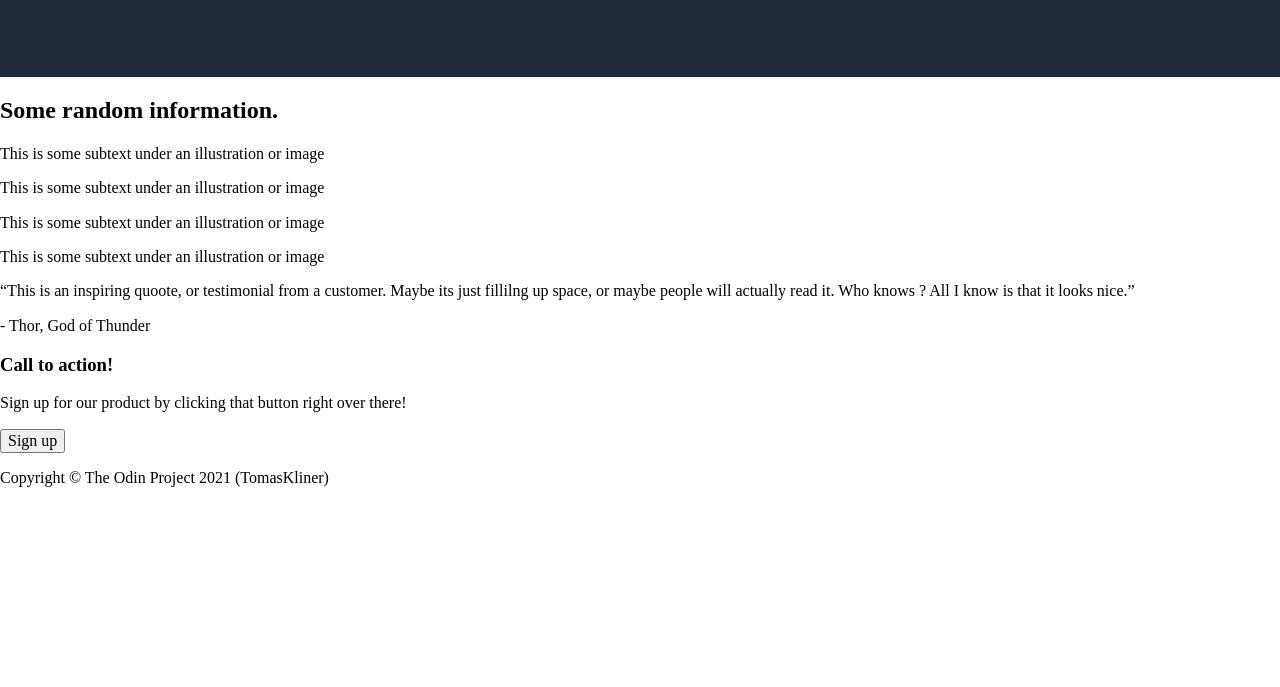
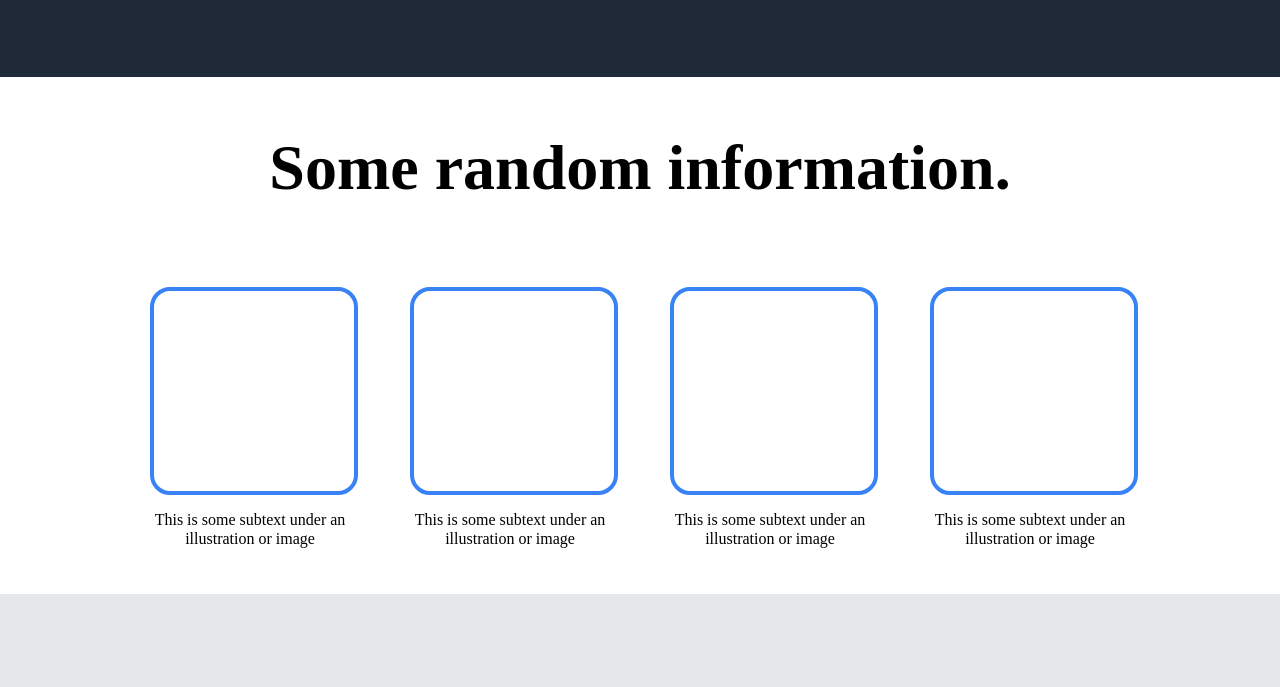
Before and after one commit to TomasKliner/Odin-LadningPage, a plain HTML site: page index.html in a window 1280 px wide. Shown: the part 638-1325 px from the top of the page. Before the commit the page ends 1141 px from the top, so only its background shows below. Drawn offline with Linux system fonts and the light colour scheme.

Commit message:
styling in the middle

```diff
--- a/css.css
+++ b/css.css
@@ -31,3 +31,64 @@ h1{
 img{
     width: 100%;
 }
+
+.imageb{
+    width: 200px;
+    height: 200px;
+    border: 4px solid #3882f6;
+    border-radius: 20px;
+}
+.flex{
+    display: flex;
+    justify-content: center;
+}
+.w{
+    width: 200px;
+    margin: 30px;
+}
+.imagesSec{
+    text-align: center;
+}
+h2{
+    font-size: 4rem;
+}
+.quote{
+    background-color: #E5E7EB;
+    padding: 5rem 20rem;
+}
+q{
+    font-size: 3rem;
+}
+.author{
+    font-size: 2rem;
+    font-weight: 800;
+    text-align: right;
+}
+.action{
+    color: white;
+}
+h3{
+    font-size: 1.5rem;
+    font-weight: 900;
+}
+.signuptext{
+    font-size: 1rem;
+}
+.insideAction{
+    margin: 5rem 20rem;
+    border-radius: 0.5rem;
+    background-color: #3882f6;
+    display: flex;
+
+}
+bottomB{
+    color: #E5E7EB;
+    background-color: #3882f6;
+}
+footer{
+    color: white;
+    background-color: #1f2937;
+    margin:0;
+    text-align: center;
+    padding: 30px;
+}
```
